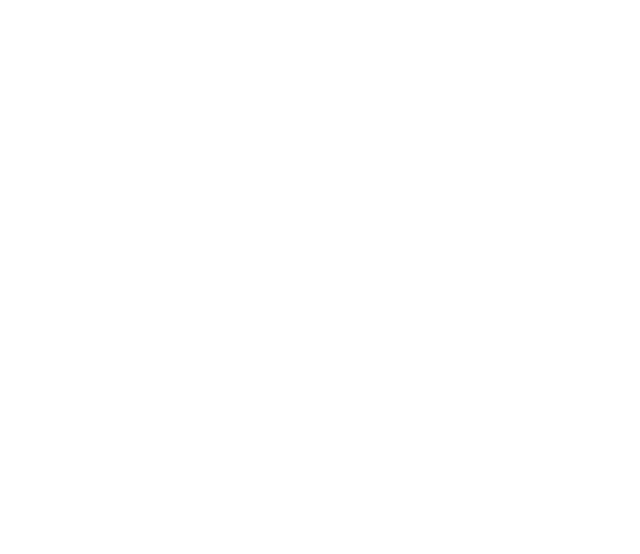
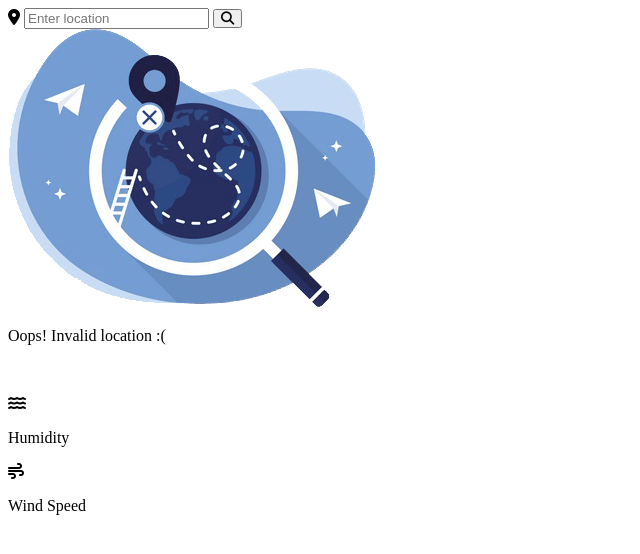
Before and after one commit to DeveloperOfTheFuture/weather_app, a plain HTML site: page index.html in a window 1280 px wide. Shown: the whole page, without its empty margins (0-640 px from the left). Drawn offline with Linux system fonts and the light colour scheme.

Commit message:
HTML, images

```diff
--- a/index.html
+++ b/index.html
@@ -14,6 +14,42 @@
     <title>Weather App</title>
   </head>
   <body>
+    <div class="container">
+      <div class="search-box">
+        <i class="fa-solid fa-location-dot"></i>
+        <input type="text" placeholder="Enter location" />
+        <button class="fa-solid fa-magnifying-glass"></button>
+      </div>
+
+      <div class="not-found">
+        <img src="images/404.png" alt="not found" />
+        <p>Oops! Invalid location :(</p>
+      </div>
+
+      <div class="weather-box">
+        <img src="" alt="" />
+        <p class="temperature"></p>
+        <p class="description"></p>
+      </div>
+
+      <div class="weather-details">
+        <div class="humidity">
+          <i class="fa-solid fa-water"></i>
+          <div class="text">
+            <span></span>
+            <p>Humidity</p>
+          </div>
+        </div>
+        <div class="wind">
+          <i class="fa-solid fa-wind"></i>
+          <div class="text">
+            <span></span>
+            <p>Wind Speed</p>
+          </div>
+        </div>
+      </div>
+    </div>
+
     <script
       src="https://kit.fontawesome.com/e5ecfb1b42.js"
       crossorigin="anonymous"
```
Also changed, not shown: images/404.png (added), images/clear.png (added), images/cloud.png (added), images/mist.png (added), images/rain.png (added), images/snow.png (added).
